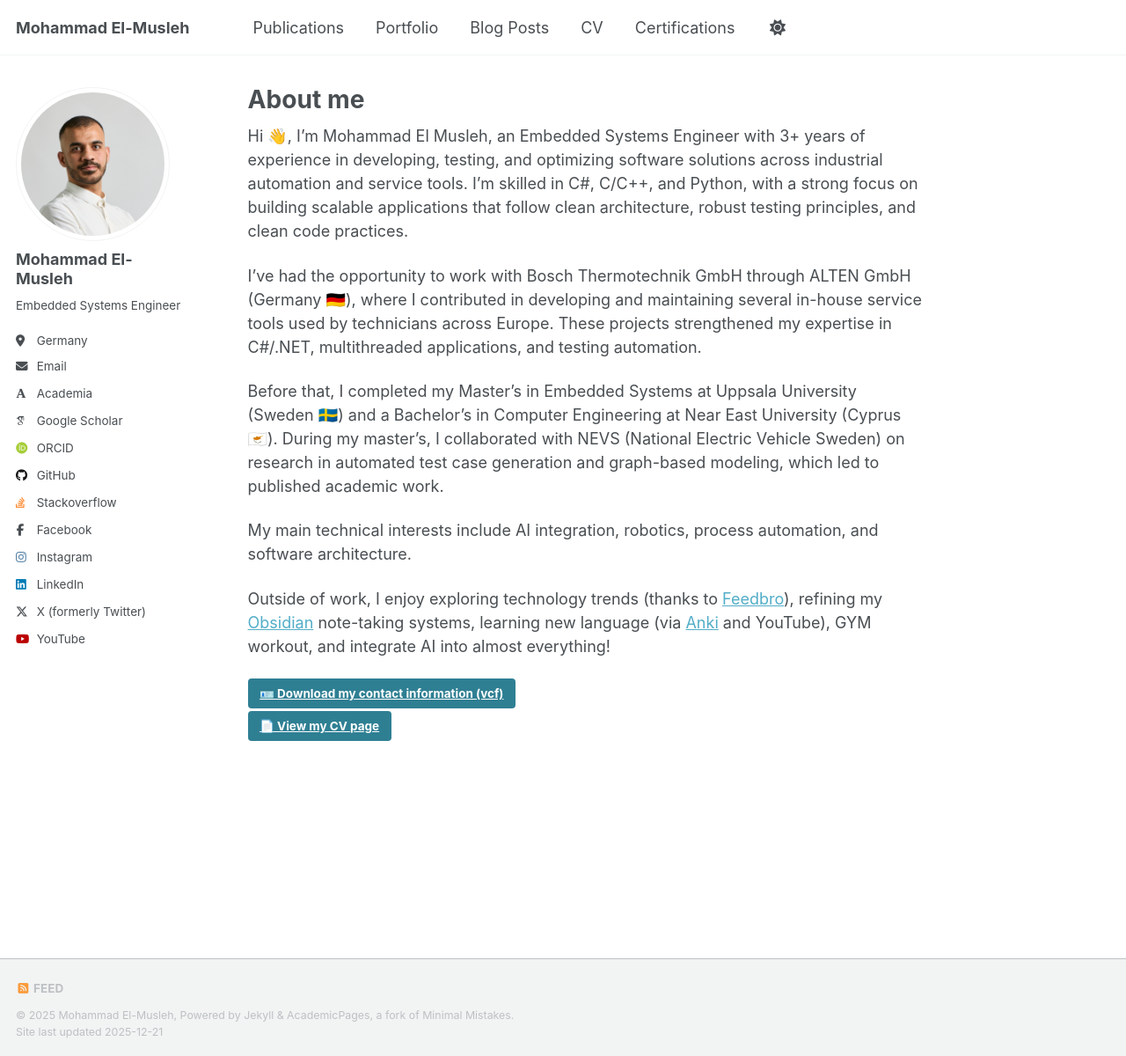
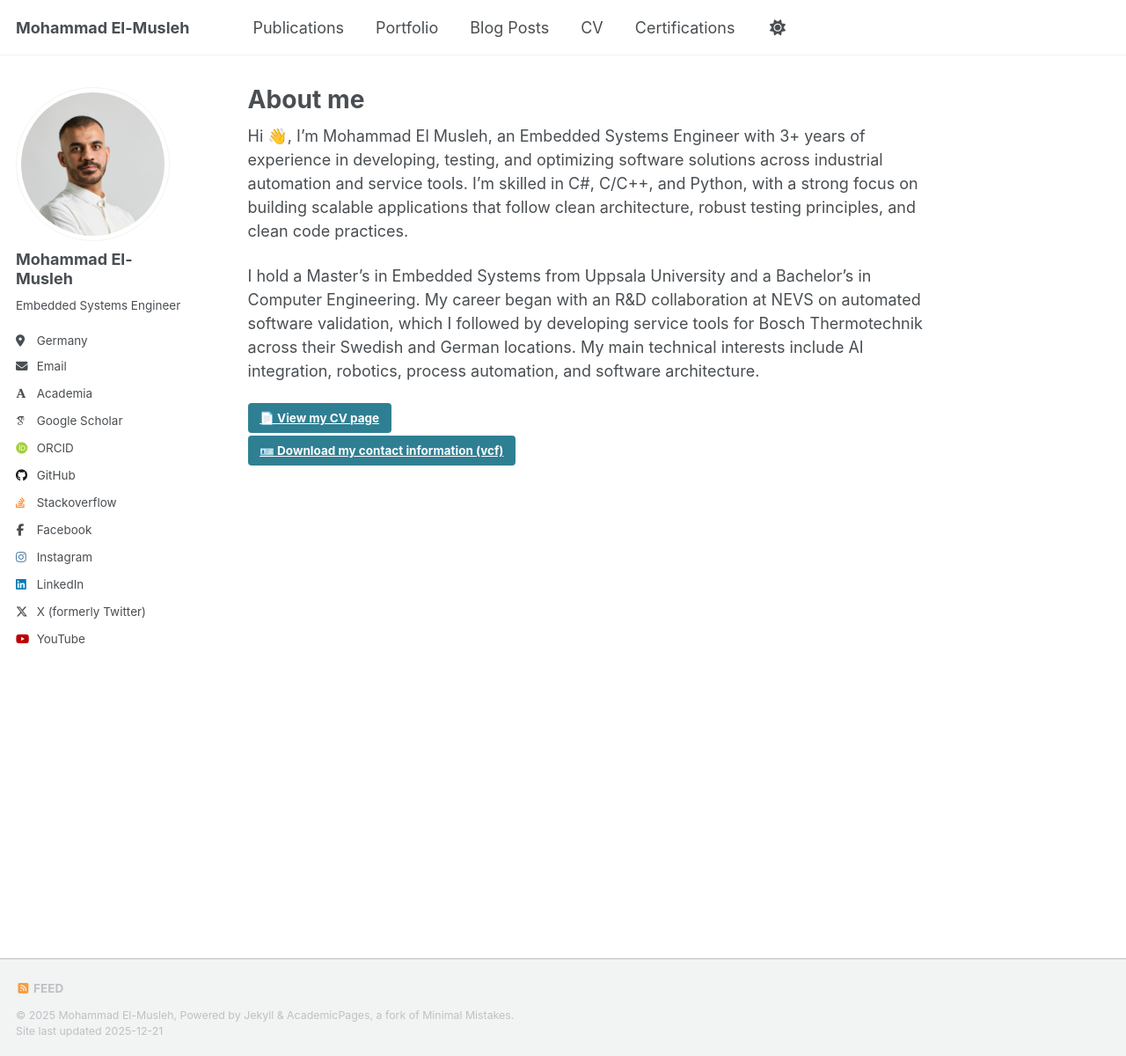
Before and after one commit to el-musleh/el-musleh.github.io, a Jekyll site: the page built from _pages/about.md, in a window 1280 px wide and 1200 px high. Shown: the whole window at 88% size. Built offline with Jekyll 4.4.1, drawn with Linux system fonts in a browser that asks for light colours; some web fonts are replaced; a script that is not in the unit is left out.

Commit message:
Update About, Certifications, and CV pages: Revise content for clarity and consistency, enhance CV download button style, and correct programming languages section.

```diff
--- a/_pages/about.md
+++ b/_pages/about.md
@@ -9,16 +9,12 @@ redirect_from:
 
 Hi 👋, I’m Mohammad El Musleh, an Embedded Systems Engineer with 3+ years of experience in developing, testing, and optimizing software solutions across industrial automation and service tools. I’m skilled in C#, C/C++, and Python, with a strong focus on building scalable applications that follow clean architecture, robust testing principles, and clean code practices.
 
-I’ve had the opportunity to work with Bosch Thermotechnik GmbH through ALTEN GmbH (Germany 🇩🇪), where I contributed in developing and maintaining several in-house service tools used by technicians across Europe. These projects strengthened my expertise in C#/.NET, multithreaded applications, and testing automation.
-
-Before that, I completed my Master’s in Embedded Systems at Uppsala University (Sweden 🇸🇪) and a Bachelor’s in Computer Engineering at Near East University (Cyprus 🇨🇾). During my master’s, I collaborated with NEVS (National Electric Vehicle Sweden) on research in automated test case generation and graph-based modeling, which led to published academic work.
-
+I hold a Master’s in Embedded Systems from Uppsala University and a Bachelor’s in Computer Engineering. My career began with an R&D collaboration at NEVS on automated software validation, which I followed by developing service tools for Bosch Thermotechnik across their Swedish and German locations.
 My main technical interests include AI integration, robotics, process automation, and software architecture.
 
-Outside of work, I enjoy exploring technology trends (thanks to [Feedbro](https://nodetics.com/feedbro/)), refining my [Obsidian](https://obsidian.md/) note-taking systems, learning new language (via [Anki](https://apps.ankiweb.net/) and YouTube), GYM workout, and integrate AI into almost everything!
 
 <div class="cv-download-links">
+  <a href="{{ base_path }}/cv/" class="btn btn--info">📄 View my CV page</a>
+  <br>
   <a href="{{ base_path }}/files/misc/el-musleh_contacts.vcf" class="btn btn--info">🪪 Download my contact information (vcf)</a>
-  <br>
-  <a href="{{ base_path }}/cv/" class="btn btn--info">📄 View my CV page</a>
 </div>
```
Also changed, not shown: _pages/certifications.md (+1 -1 lines), _pages/cv.md (+3 -3 lines).
